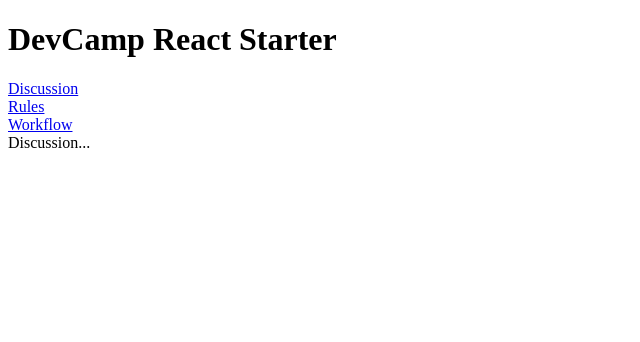
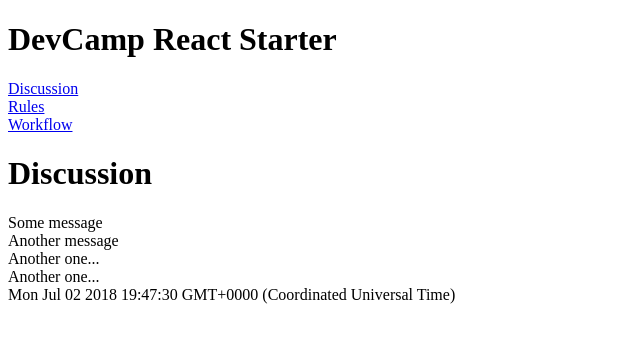
Before and after one commit to presmalaga/DeepDiveLifecycle, a React app: page / in a window 1280 px wide. Shown: the whole page, without its empty margins (0-640 px from the left). Built offline with nearby package versions, Linux system fonts and the light colour scheme.

Commit message:
customize json, catch up

```diff
--- a/src/components/app.js
+++ b/src/components/app.js
@@ -7,7 +7,6 @@
     return (
       <div>
         <h1>DevCamp React Starter</h1>
-
         <Navigation />
         <PageContent />
       </div>
--- a/src/components/discussion.js
+++ b/src/components/discussion.js
@@ -1,7 +1,83 @@
 import React, { Component } from "react";
 
-export default class Discussion extends Component {
+const DiscussionMessage = props => {
+    return <div>{props.msg}</div>;
+};
+
+class DiscussionList extends Component {
+    constructor() {
+        super();
+
+        const messages = ["Some message", "Another message"];
+
+        this.state = {
+            messages: this.allMessages(messages)
+        };
+    }
+
+    allMessages = messages =>
+        messages.map(message => {
+            return (
+                <div>
+                    <DiscussionMessage
+                        key={`Message-${String(new Date())}`}
+                        msg={message}
+                    />
+                </div>
+            );
+        });
+
+    componentDidMount() {
+        this.messageAdder = setInterval(() => {
+            console.log("hey from the auto generated element....");
+            this.setState({
+                messages: this.state.messages.concat([<div>Another one...</div>])
+            });
+        }, 2000);
+    }
+
+    componentWillUnmount() {
+        clearInterval(this.messageAdder);
+    }
+
     render() {
-        return <div>Discussion...</div>;
+        return this.state.messages;
     }
 }
+
+export default class Discussion extends Component {
+    constructor() {
+        super();
+
+        this.state = {
+            pageTitle: "Discussion",
+            currentTime: String(new Date())
+        };
+    }
+
+    componentDidMount() {
+        console.log("hey from the parent....");
+
+        this.liveTime = setInterval(() => {
+            this.setState({
+                currentTime: String(new Date())
+            });
+        }, 1000);
+    }
+
+    componentWillUnmount() {
+        clearInterval(this.liveTime);
+    }
+
+    render() {
+        const { pageTitle } = this.state;
+
+        return (
+            <div>
+                <h1>{pageTitle}</h1>
+                <DiscussionList />
+                <div>{this.state.currentTime}</div>
+            </div>
+        );
+    }
+}
--- a/src/components/page-content.js
+++ b/src/components/page-content.js
@@ -1,6 +1,5 @@
 import React from "react";
 import { Switch, Route } from "react-router-dom";
-
 import Discussion from "./discussion";
 import Rules from "./rules";
 import Workflow from "./workflow";
--- a/src/components/rules.js
+++ b/src/components/rules.js
@@ -1,7 +1,5 @@
-import React, { Component } from "react";
+import React from "react";
 
-export default class Rules extends Component {
-    render() {
-        return <div>Rules...</div>;
-    }
+export default function () {
+    return <div>Rules...</div>;
 }
--- a/src/components/workflow.js
+++ b/src/components/workflow.js
@@ -1,7 +1,66 @@
 import React, { Component } from "react";
 
 export default class Workflow extends Component {
+    // First
+    constructor() {
+        super();
+        this.state = {};
+        console.log("constructor");
+    }
+
+    // Second
+    static getDerivedStateFromProps() {
+        console.log("getDerivedStateFromProps");
+    }
+
+    // Fourth
+    componentDidMount() {
+        console.log("componentDidMount");
+    }
+
+    // Fith (after update)
+    shouldComponentUpdate() {
+        console.log("shouldComponentUpdate");
+        return true;
+    }
+
+    // Seventh (after update)
+    getSnapshotBeforeUpdate() {
+        console.log("getSnapshotBeforeUpdate");
+        return true;
+    }
+
+    // Eighth (after update)
+    componentDidUpdate() {
+        console.log("componentDidUpdate");
+    }
+
+    // Last
+    componentWillUnmount() {
+        console.log("componentWillUnmount");
+    }
+
+    handleClick = () => {
+        console.log("button clicked");
+        this.setState({ pageTitle: "Workflow" });
+    };
+
+    handleKeyUp = e => {
+        this.setState({ inputDetails: e.target.value });
+    };
+
+    // Third
+    // Sixth (after update)
     render() {
-        return <h1>Workflow...</h1>;
+        console.log("render");
+
+        return (
+            <div>
+                <h1>Workflow</h1>
+
+                <input type="text" onKeyUp={e => this.handleKeyUp(e)} />
+                <button onClick={this.handleClick}>Click Me</button>
+            </div>
+        );
     }
 }
--- a/src/index.js
+++ b/src/index.js
@@ -1,7 +1,6 @@
 import React from "react";
 import ReactDOM from "react-dom";
 import { BrowserRouter, Route, Link } from "react-router-dom";
-
 import App from "./components/app";
 
 ReactDOM.render(
```
Also changed, not shown: index.html (+3 -0 lines), src/components/navigation.js (+2 -6 lines), webpack.config.js (line endings or trailing spaces), 1 other file.
